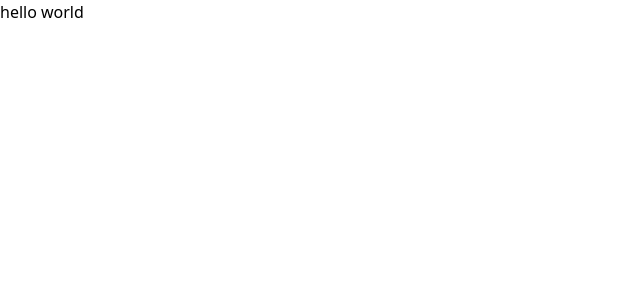
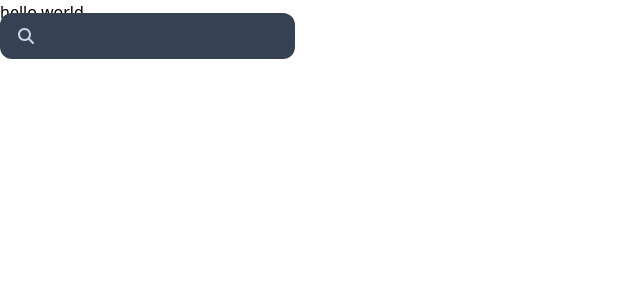
Before and after one commit to chegebrian/github-profile, a React (Vite) app: page / in a window 1280 px wide. Shown: the top 300 px of the page, without its empty margins (0-640 px from the left). Built offline with nearby package versions, Linux system fonts and the light colour scheme.

Commit message:
create context api

```diff
--- a/package.json
+++ b/package.json
@@ -10,6 +10,11 @@
     "preview": "vite preview"
   },
   "dependencies": {
+    "@fortawesome/fontawesome-svg-core": "^7.0.0",
+    "@fortawesome/free-brands-svg-icons": "^7.0.0",
+    "@fortawesome/free-regular-svg-icons": "^7.0.0",
+    "@fortawesome/free-solid-svg-icons": "^7.0.0",
+    "@fortawesome/react-fontawesome": "^3.0.0",
     "@tailwindcss/vite": "^4.1.12",
     "react": "^19.1.1",
     "react-dom": "^19.1.1",
--- a/src/App.jsx
+++ b/src/App.jsx
@@ -1,5 +1,13 @@
+import { library } from '@fortawesome/fontawesome-svg-core'
 
+/* import all the icons in Free Solid, Free Regular, and Brands styles */
+import { fas } from '@fortawesome/free-solid-svg-icons'
+import { far } from '@fortawesome/free-regular-svg-icons'
+import { fab } from '@fortawesome/free-brands-svg-icons'
+
+library.add(fas, far, fab)
 import './App.css'
+import SearchBar from './ui/SearchBar'
 
 function App() {
 
@@ -7,6 +15,8 @@ function App() {
   return (
     <>
       <p>hello world</p>
+      <SearchBar/>
+
     </>
   )
 }
--- /dev/null
+++ b/src/component/Profile.jsx
@@ -0,0 +1,9 @@
+import React from 'react'
+
+function Profile() {
+  return (
+    <div>Profile</div>
+  )
+}
+
+export default Profile
--- /dev/null
+++ b/src/contexts/GithubContext.jsx
@@ -0,0 +1,23 @@
+import React, { createContext, useContext, useState } from 'react'
+
+const githubContext = createContext()
+
+function GithubProvider({ children }) {
+    const [query, setQuery] = useState("")
+    function handleQuery(e) {
+        setQuery(e.target.value)
+
+    }
+    return (
+        <githubContext.Provider value={{ handleQuery, query }}>{children}</githubContext.Provider>
+    )
+}
+
+function useGithubContext() {
+    const context = useContext(githubContext)
+    if (context === undefined) throw new Error("github context was used outside of its provider")
+
+    return context
+}
+
+export { GithubProvider, useGithubContext }
--- a/src/main.jsx
+++ b/src/main.jsx
@@ -2,9 +2,13 @@ import { StrictMode } from 'react'
 import { createRoot } from 'react-dom/client'
 
 import App from './App.jsx'
+import { GithubProvider } from './contexts/GithubContext.jsx'
 
 createRoot(document.getElementById('root')).render(
   <StrictMode>
-    <App />
+    <GithubProvider>
+
+      <App />
+    </GithubProvider>
   </StrictMode>,
 )
--- /dev/null
+++ b/src/ui/SearchBar.jsx
@@ -0,0 +1,17 @@
+import { FontAwesomeIcon } from '@fortawesome/react-fontawesome'
+import React from 'react'
+import { useGithubContext } from '../contexts/GithubContext'
+
+function SearchBar() {
+    const { handleQuery, query } = useGithubContext()
+    return (
+        <div>
+            <label htmlFor="search" className='px-4 py-3 bg-[#364153] rounded-xl'>
+                <FontAwesomeIcon icon="fa-solid fa-magnifying-glass" className='mr-3 text-[#CDD5E0]' />
+                <input type="text" name="search" id="search" className='outline-0 text-[#CDD5E0]' value={query} onChange={handleQuery} />
+            </label>
+        </div>
+    )
+}
+
+export default SearchBar
```
Also changed, not shown: 1 other file (tests, documents, lock files or other folders).
